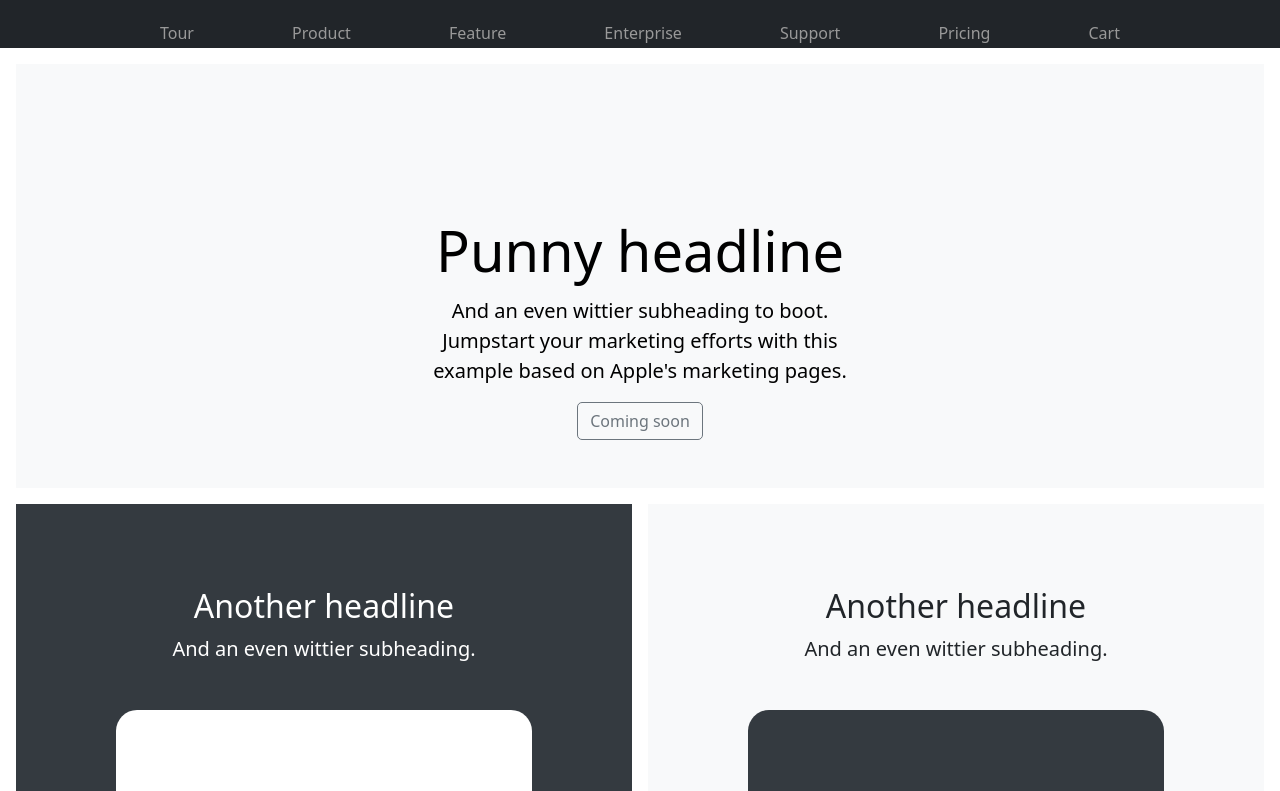
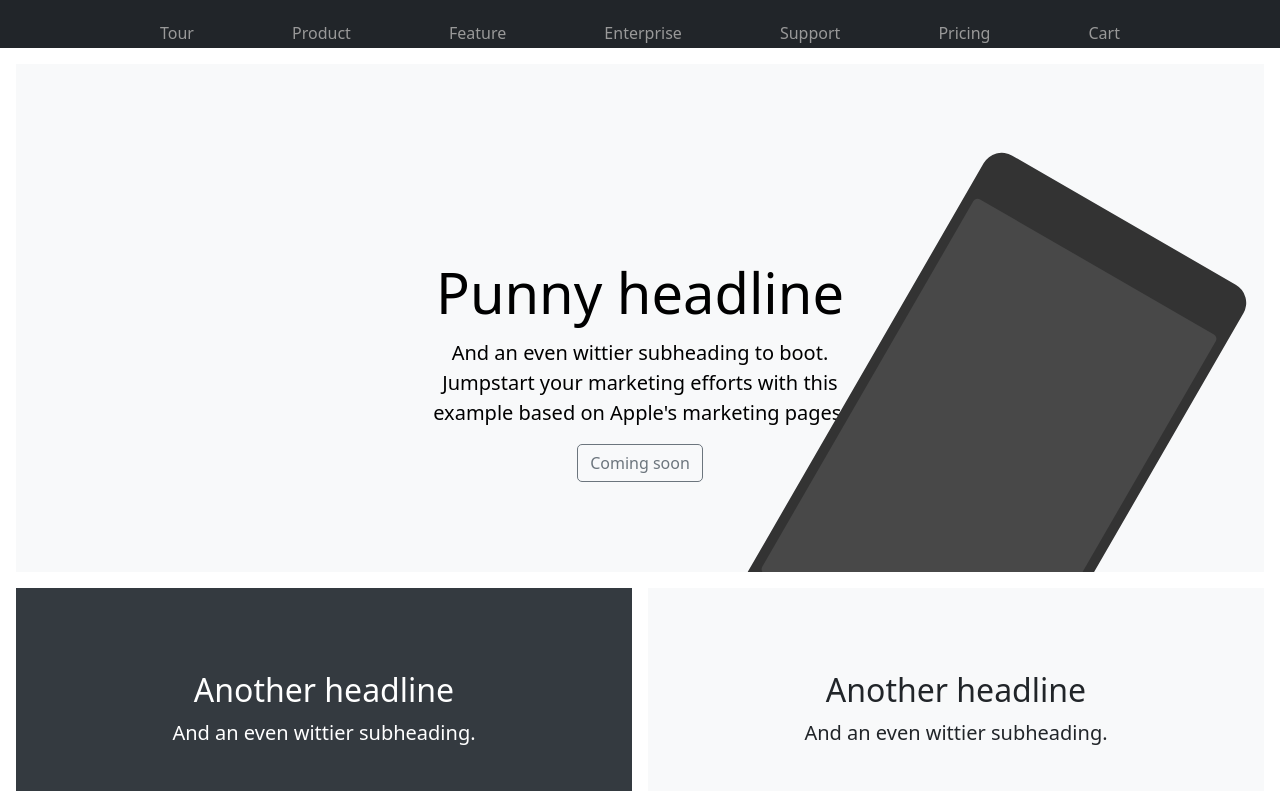
Before and after one commit to ingridmartinezdev/product-example, a plain HTML site: page index.html in a window 1280 px wide. Shown: the top 791 px of the page. Drawn offline with Linux system fonts and the light colour scheme.

Commit message:
product-baner

```diff
--- a/index.html
+++ b/index.html
@@ -24,12 +24,15 @@
       </nav>
     </header>
     <div class="banner">
+      <div class="banner-text">
         <h1>Punny headline</h1>
         <p>
           And an even wittier subheading to boot. Jumpstart your marketing efforts
           with this example based on Apple's marketing pages.
         </p>
         <button>Coming soon</button>
+      </div>
+      <div class="product-banner"></div>
     </div>
     <div class="row">
       <div class="card-left">
--- a/styles.css
+++ b/styles.css
@@ -35,6 +35,35 @@ header li{
     flex-direction: column;
     justify-content: center;
     align-items: center;
+    height: 508px;
+    overflow: hidden;
+    position: relative;
+}
+.banner-text{
+    display: flex;
+    flex-direction: column;
+    justify-content: center;
+    align-items: center;
+}
+.product-banner{
+    width: 300px;
+    height: 540px;
+    background-color: #333;
+    border-radius: 21px;
+    transform: rotate(30deg);
+    position: absolute;
+    right: 10%;
+    bottom: -30%;
+}
+.product-banner::before {
+    position: absolute;
+    top: 10%;
+    right: 10px;
+    bottom: 10%;
+    left: 10px;
+    content: "";
+    background-color: rgba(255, 255, 255, .1);
+    border-radius: 5px;
 }
 h1{
     font-size: 56px;
```
Lines whose indentation alone changed are shown as unchanged.
